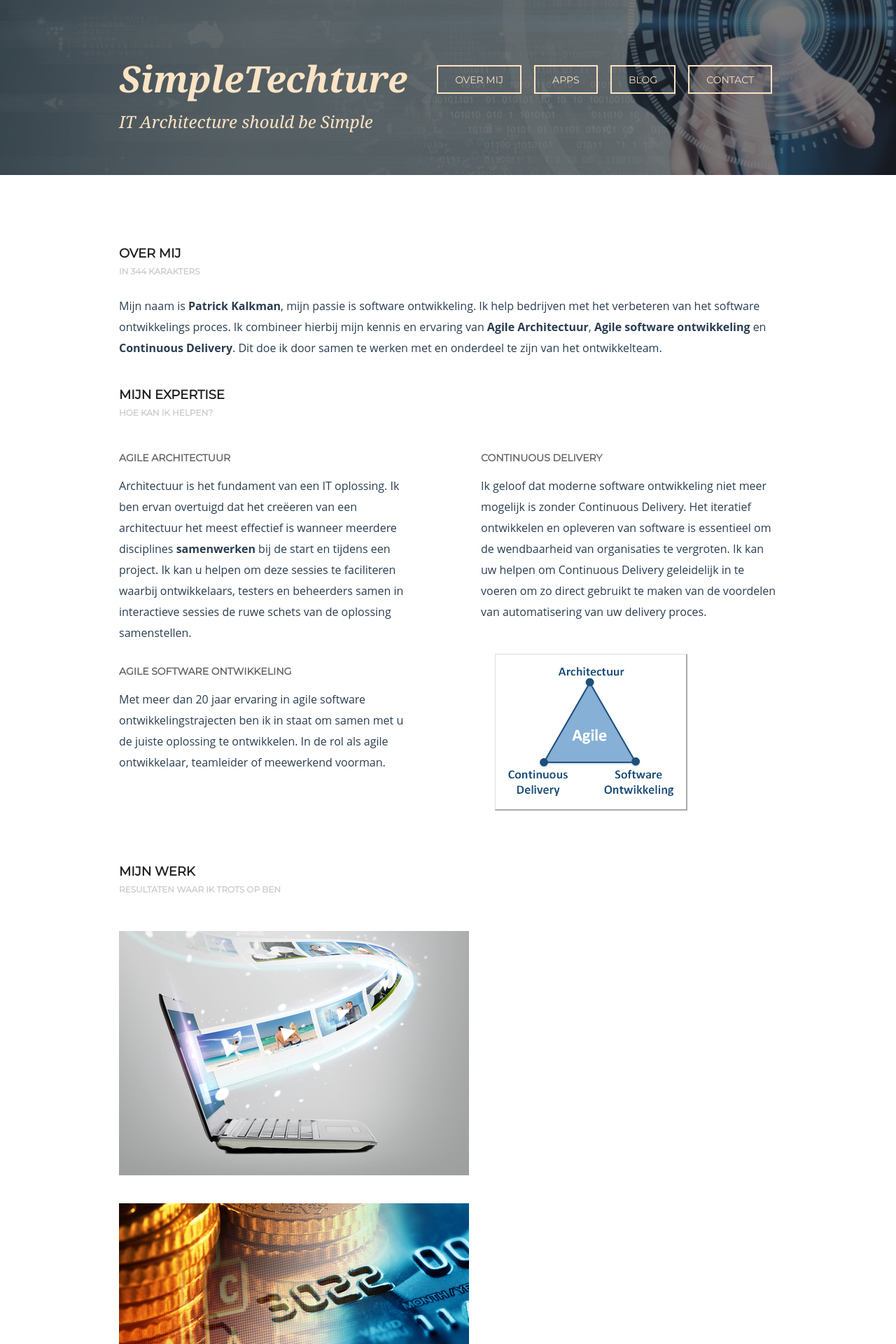
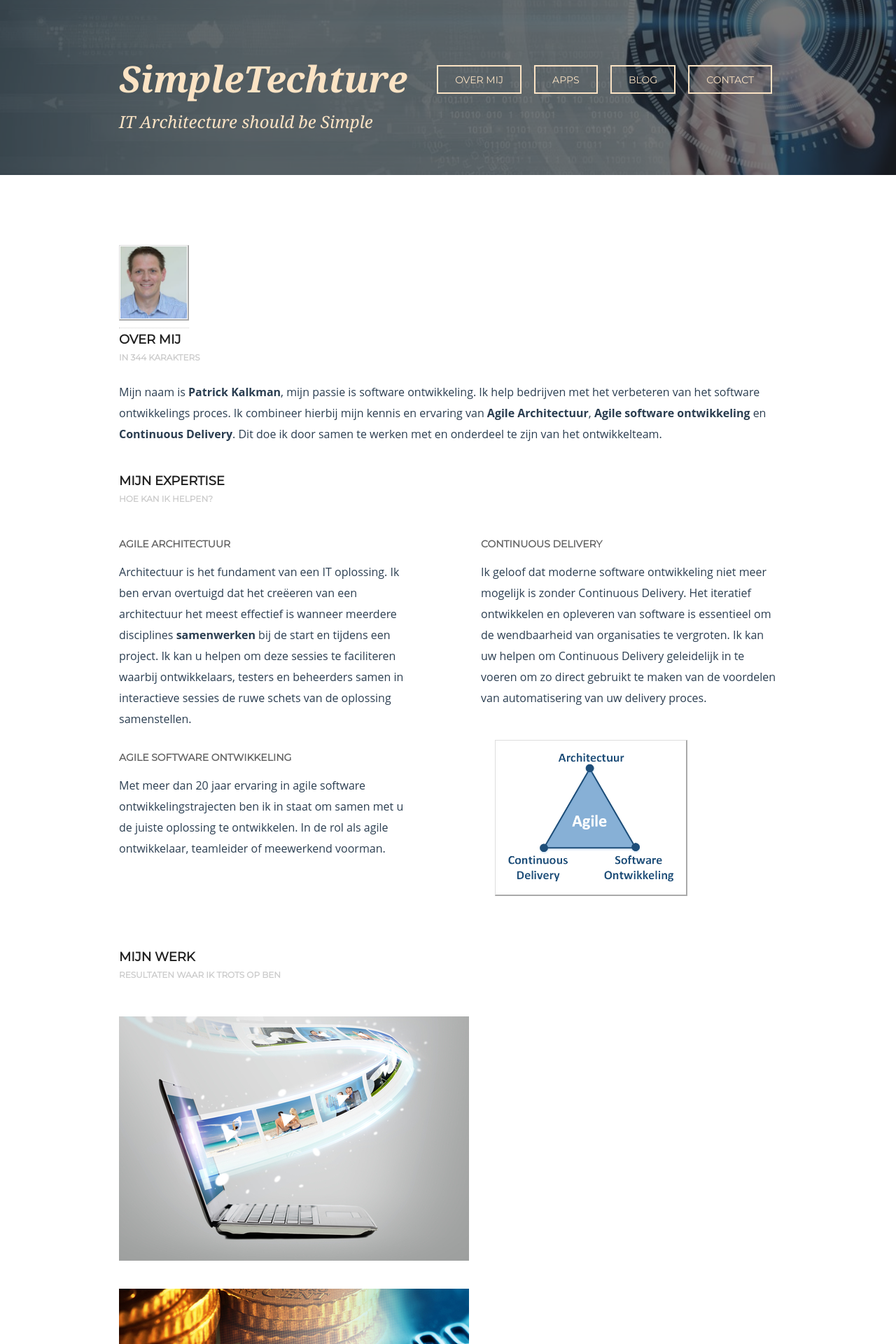
Before and after one commit to SimpleTechture/simpletechture.github.io, a Jekyll site: the page built from about/index.html, in a window 1280 px wide. Shown: the top 1920 px of the page at 70% size. Built offline with Jekyll 4.4.1, drawn with Linux system fonts in a browser that asks for light colours; some web fonts are replaced.

Commit message:
fixed small issue with image

```diff
--- a/about/index.html
+++ b/about/index.html
@@ -11,7 +11,7 @@ overview: true
         <section class="page-content clearfix">
 
             <header class="section-header">
-                <a href="https://nl.linkedin.com/in/pkalkman><img class="header-image" src="../img/foto_klein.jpg" /></a>
+                <a href="https://nl.linkedin.com/in/pkalkman"><img class="header-image" src="../img/foto_klein.jpg" /></a>
                 <h3 class="section-title">Over mij</h3>
                 <span class="section-subtitle">In 344 karakters</a></span>
             </header>
```
